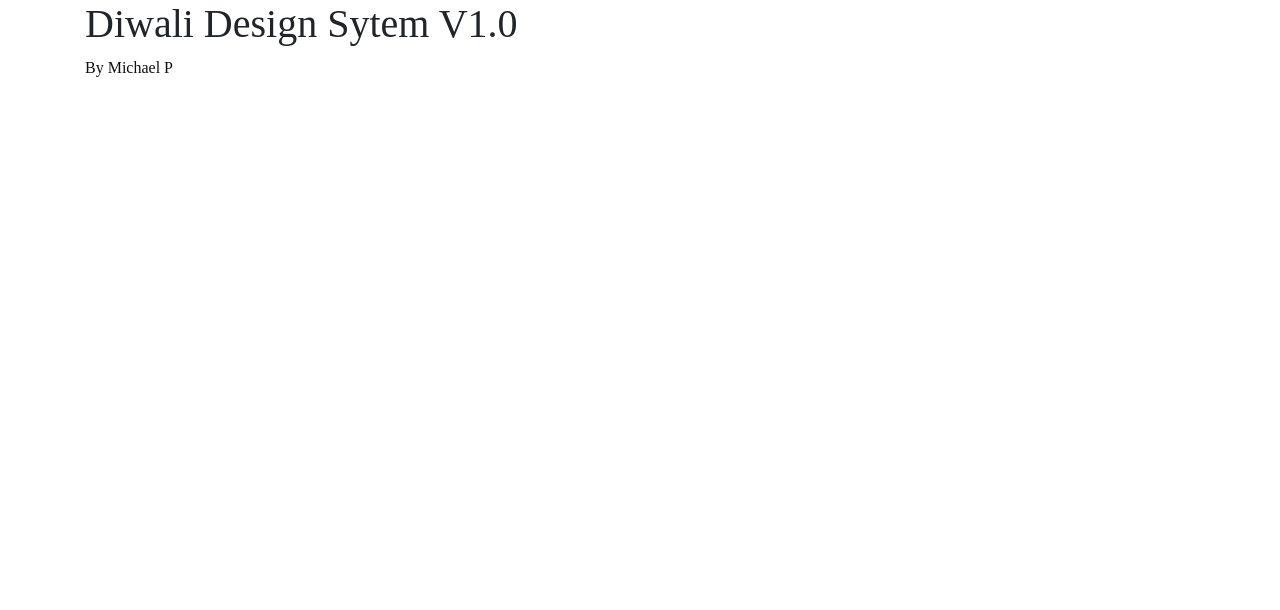
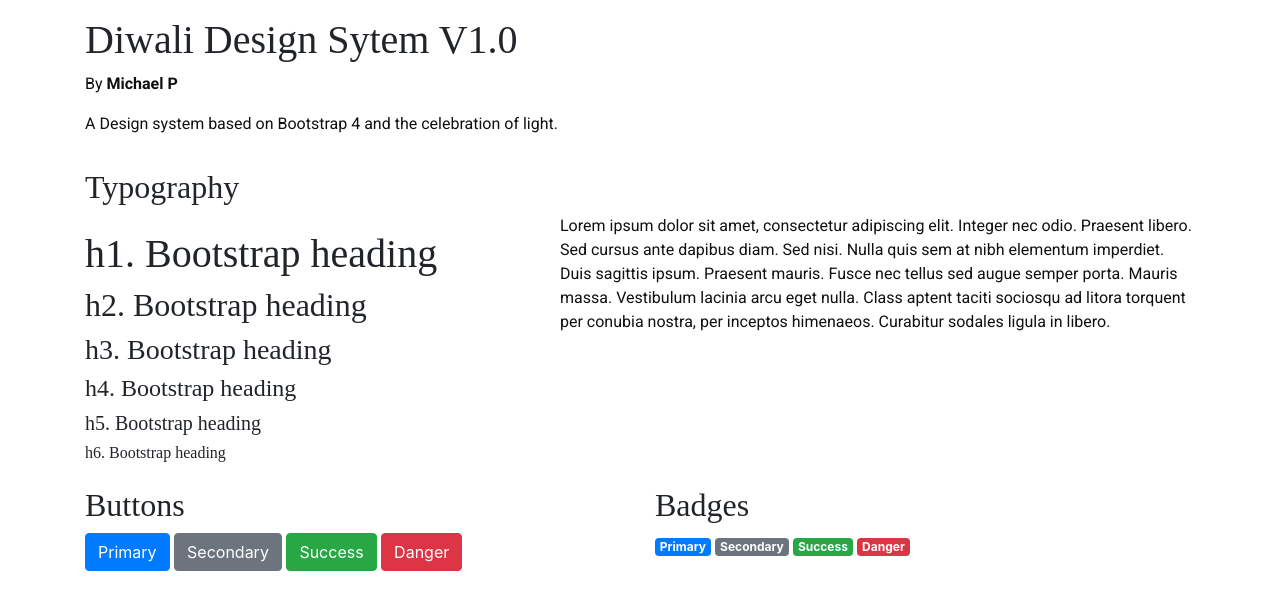
Before and after one commit to micposso/bootstrap-ui-nyit-fall, a plain HTML site: page index.html in a window 1280 px wide. Drawn offline with nearby package versions, Linux system fonts and the light colour scheme; a web font is replaced by a local one.

Commit message:
add bootstrap componets

```diff
--- a/css/styles.css
+++ b/css/styles.css
@@ -3,11 +3,12 @@
   --D-Secondary-main: #F29849;
   --D-Tertiary-main: #F27C38;
   --D-font:"Amethysta";
+  --D-font-text: "Roboto";
   --D-text: #101010;
 }
 
 p {
-  font-family: var(--D-font);
+  font-family: var(--D-font-text);
   color: var(--D-text);
 }
 
--- a/index.html
+++ b/index.html
@@ -15,42 +15,101 @@
       integrity="sha384-xOolHFLEh07PJGoPkLv1IbcEPTNtaed2xpHsD9ESMhqIYd0nLMwNLD69Npy4HI+N"
       crossorigin="anonymous"
     />
+    <link rel="preconnect" href="https://fonts.googleapis.com" />
+    <link rel="preconnect" href="https://fonts.gstatic.com" crossorigin />
+    <link
+      href="https://fonts.googleapis.com/css2?family=Amethysta&family=Roboto:ital,wght@0,100;0,300;0,400;0,500;0,700;0,900;1,100;1,300;1,400;1,500;1,700;1,900&display=swap"
+      rel="stylesheet"
+    />
     <link rel="stylesheet" href="./css/styles.css" />
-    <title>Document</title>
+    <title>Diwali Design Sytem V1.0</title>
   </head>
   <body>
     <div class="container">
-<!-- header row 1-->
-      <div class="row">
+      <!-- header row 1-->
+      <div class="row mt-3">
         <div class="col">
           <!-- Components go her -->
-           <h1>Diwali Design Sytem V1.0</h1>
-           <p>By Michael P</p>
+          <h1>Diwali Design Sytem V1.0</h1>
+          <p>By <b>Michael P</b></p>
+          <p>
+            A Design system based on Bootstrap 4 and the celebration of light.
+          </p>
         </div>
       </div>
-<!-- row 2 -->
-      <div class="row">
+      <!-- title row -->
+      <div class="row mt-3">
         <div class="col">
-          <!-- Components go her -->
-
-        </div>
-        <div class="col">
-          <!-- Components go her -->
-
+          <h2>Typography</h2>
         </div>
       </div>
-<!-- row 3 -->
       <div class="row">
-        <div class="col">
+        <div class="col-5">
           <!-- Components go her -->
-
+          <div class="mt-3">
+            <h1>h1. Bootstrap heading</h1>
+            <h2>h2. Bootstrap heading</h2>
+            <h3>h3. Bootstrap heading</h3>
+            <h4>h4. Bootstrap heading</h4>
+            <h5>h5. Bootstrap heading</h5>
+            <h6>h6. Bootstrap heading</h6>
+          </div>
         </div>
-        <div class="col">
+        <div class="col-7">
           <!-- Components go her -->
-
+          <p>
+            Lorem ipsum dolor sit amet, consectetur adipiscing elit. Integer nec
+            odio. Praesent libero. Sed cursus ante dapibus diam. Sed nisi. Nulla
+            quis sem at nibh elementum imperdiet. Duis sagittis ipsum. Praesent
+            mauris. Fusce nec tellus sed augue semper porta. Mauris massa.
+            Vestibulum lacinia arcu eget nulla. Class aptent taciti sociosqu ad
+            litora torquent per conubia nostra, per inceptos himenaeos.
+            Curabitur sodales ligula in libero.
+          </p>
         </div>
       </div>
 
-    </div>
+      <!-- Button and Badges section title -->
+      <div class="row mt-3">
+        <div class="col">
+          <h2>Buttons</h2>
+        </div>
+        <div class="col">
+          <h2>Badges</h2>
+        </div>
+      </div>
+
+      <!-- BUTTONS & BADGES -->
+      <div class="row">
+        <div class="col">
+          <!-- buttons go here -->
+          <button type="button" class="btn btn-primary">Primary</button>
+          <button type="button" class="btn btn-secondary">Secondary</button>
+          <button type="button" class="btn btn-success">Success</button>
+          <button type="button" class="btn btn-danger">Danger</button>
+        </div>
+        <div class="col">
+          <!-- Badges go here -->
+          <span class="badge badge-primary">Primary</span>
+          <span class="badge badge-secondary">Secondary</span>
+          <span class="badge badge-success">Success</span>
+          <span class="badge badge-danger">Danger</span>
+        </div>
+      </div>
+
+
+
+
+    </div>  <!-- END of container -->
+    <script
+      src="https://cdn.jsdelivr.net/npm/jquery@3.5.1/dist/jquery.slim.min.js"
+      integrity="sha384-DfXdz2htPH0lsSSs5nCTpuj/zy4C+OGpamoFVy38MVBnE+IbbVYUew+OrCXaRkfj"
+      crossorigin="anonymous"
+    ></script>
+    <script
+      src="https://cdn.jsdelivr.net/npm/bootstrap@4.6.2/dist/js/bootstrap.bundle.min.js"
+      integrity="sha384-Fy6S3B9q64WdZWQUiU+q4/2Lc9npb8tCaSX9FK7E8HnRr0Jz8D6OP9dO5Vg3Q9ct"
+      crossorigin="anonymous"
+    ></script>
   </body>
 </html>
```
